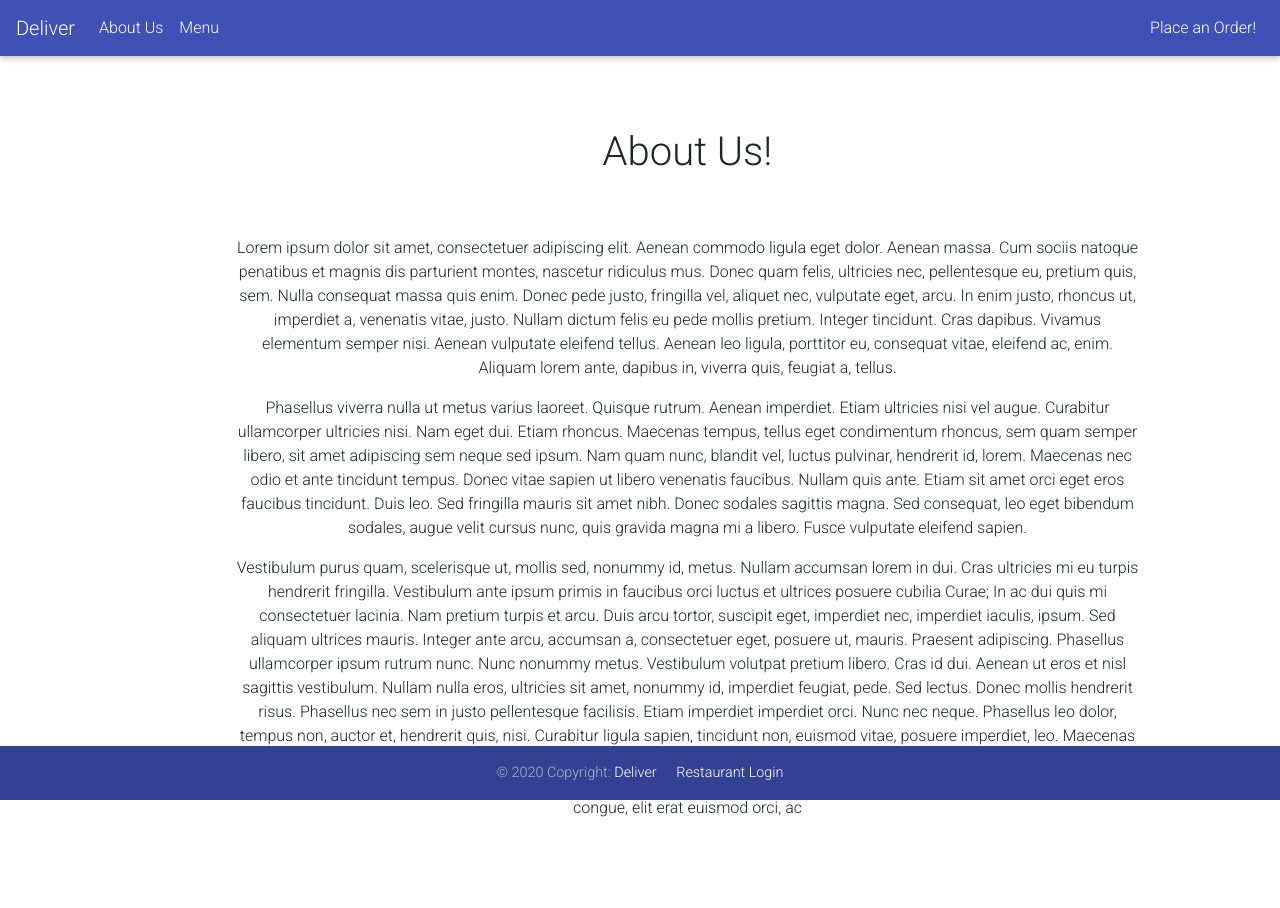
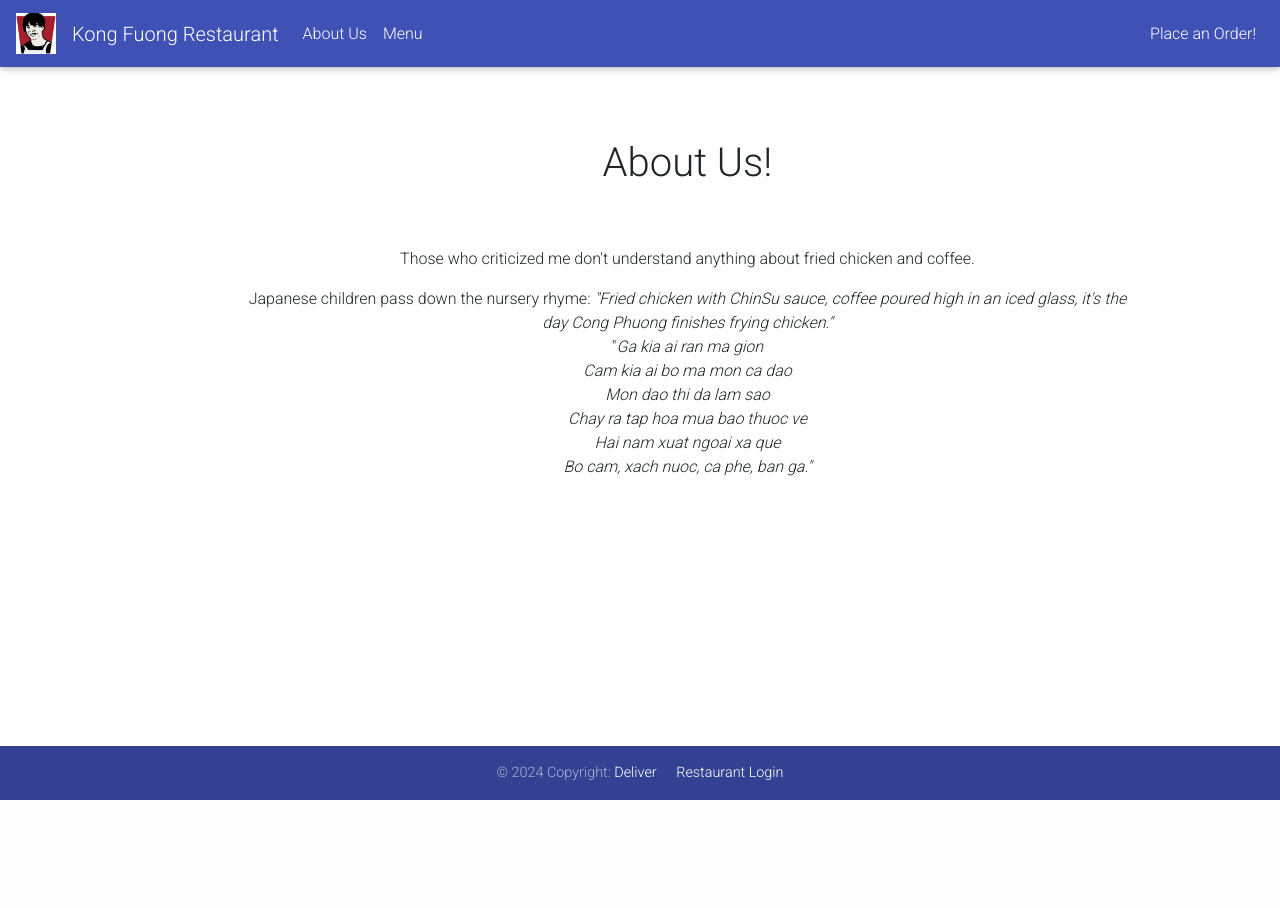
Before and after one commit to tungne1311/BTL-N13, a Django app: page /about/ in a window 1280 px wide. After the commit the page ends 800 px from the top, so only its background shows below. Run offline with Django 5.2, Linux system fonts and the light colour scheme; some libraries are stand-ins or nearby versions.

Commit message:
thay doi giao dien

```diff
--- a/customer/templates/customer/about.html
+++ b/customer/templates/customer/about.html
@@ -9,9 +9,21 @@
     </div>
     <div class="row justify-content-center mt-1">
         <div class="col-md-10 col-sm-12 offset-md-1 p-4 text-center">
-            <p>Lorem ipsum dolor sit amet, consectetuer adipiscing elit. Aenean commodo ligula eget dolor. Aenean massa. Cum sociis natoque penatibus et magnis dis parturient montes, nascetur ridiculus mus. Donec quam felis, ultricies nec, pellentesque eu, pretium quis, sem. Nulla consequat massa quis enim. Donec pede justo, fringilla vel, aliquet nec, vulputate eget, arcu. In enim justo, rhoncus ut, imperdiet a, venenatis vitae, justo. Nullam dictum felis eu pede mollis pretium. Integer tincidunt. Cras dapibus. Vivamus elementum semper nisi. Aenean vulputate eleifend tellus. Aenean leo ligula, porttitor eu, consequat vitae, eleifend ac, enim. Aliquam lorem ante, dapibus in, viverra quis, feugiat a, tellus.</p>
-            <p>Phasellus viverra nulla ut metus varius laoreet. Quisque rutrum. Aenean imperdiet. Etiam ultricies nisi vel augue. Curabitur ullamcorper ultricies nisi. Nam eget dui. Etiam rhoncus. Maecenas tempus, tellus eget condimentum rhoncus, sem quam semper libero, sit amet adipiscing sem neque sed ipsum. Nam quam nunc, blandit vel, luctus pulvinar, hendrerit id, lorem. Maecenas nec odio et ante tincidunt tempus. Donec vitae sapien ut libero venenatis faucibus. Nullam quis ante. Etiam sit amet orci eget eros faucibus tincidunt. Duis leo. Sed fringilla mauris sit amet nibh. Donec sodales sagittis magna. Sed consequat, leo eget bibendum sodales, augue velit cursus nunc, quis gravida magna mi a libero. Fusce vulputate eleifend sapien.</p>
-            <p>Vestibulum purus quam, scelerisque ut, mollis sed, nonummy id, metus. Nullam accumsan lorem in dui. Cras ultricies mi eu turpis hendrerit fringilla. Vestibulum ante ipsum primis in faucibus orci luctus et ultrices posuere cubilia Curae; In ac dui quis mi consectetuer lacinia. Nam pretium turpis et arcu. Duis arcu tortor, suscipit eget, imperdiet nec, imperdiet iaculis, ipsum. Sed aliquam ultrices mauris. Integer ante arcu, accumsan a, consectetuer eget, posuere ut, mauris. Praesent adipiscing. Phasellus ullamcorper ipsum rutrum nunc. Nunc nonummy metus. Vestibulum volutpat pretium libero. Cras id dui. Aenean ut eros et nisl sagittis vestibulum. Nullam nulla eros, ultricies sit amet, nonummy id, imperdiet feugiat, pede. Sed lectus. Donec mollis hendrerit risus. Phasellus nec sem in justo pellentesque facilisis. Etiam imperdiet imperdiet orci. Nunc nec neque. Phasellus leo dolor, tempus non, auctor et, hendrerit quis, nisi. Curabitur ligula sapien, tincidunt non, euismod vitae, posuere imperdiet, leo. Maecenas malesuada. Praesent congue erat at massa. Sed cursus turpis vitae tortor. Donec posuere vulputate arcu. Phasellus accumsan cursus velit. Vestibulum ante ipsum primis in faucibus orci luctus et ultrices posuere cubilia Curae; Sed aliquam, nisi quis porttitor congue, elit erat euismod orci, ac</p>
+            <p>Those who criticized me don't understand anything about fried chicken and coffee.</p>
+            <p>Japanese children pass down the nursery rhyme: <i>"Fried chicken with ChinSu sauce, coffee poured high in an iced glass, it's the day Cong Phuong finishes frying chicken."</i>
+                <br>
+                "<i>Ga kia ai ran ma gion</i>
+                <br>
+                <i>Cam kia ai bo ma mon ca dao</i>
+                <br>
+                <i>Mon dao thi da lam sao</i>
+                <br>
+                <i>Chay ra tap hoa mua bao thuoc ve</i>
+                <br>
+                <i>Hai nam xuat ngoai xa que</i>
+                <br>
+                <i>Bo cam, xach nuoc, ca phe, ban ga."</i>
+            </p>
         </div>
     </div>
 </div>
--- a/customer/templates/customer/base.html
+++ b/customer/templates/customer/base.html
@@ -3,7 +3,8 @@
 <head>
     <meta charset="UTF-8">
     <meta name="viewport" content="width=device-width", inital-scale=1.0, shrink-to-fit=no">
-    <title>Deliver</title>
+    <meta name="author" content="sinhvienbuudien">
+    <title>Kong Fuong Restaurant</title>
 
     <!-- Font Awesome -->
 <link rel="stylesheet" href="https://use.fontawesome.com/releases/v5.8.2/css/all.css">
--- a/customer/templates/customer/footer.html
+++ b/customer/templates/customer/footer.html
@@ -1,5 +1,5 @@
 <footer class="page-footer font-small indigo fixed-bottom">
-    <div class="footer-copyright text-center py-3">&copy; 2020 Copyright:
+    <div class="footer-copyright text-center py-3">&copy; 2024 Copyright:
         <a href="http://localhost:8000">Deliver</a>
         <a class="ml-3" href="{% url 'dashboard' %}"> Restaurant Login</a>
     </div>
--- a/customer/templates/customer/navigation.html
+++ b/customer/templates/customer/navigation.html
@@ -1,12 +1,17 @@
+{% load static %}
+
 <nav class="navbar navbar-expand-lg navbar-dark indigo">
-  <a class="navbar-brand" href="{% url 'index' %}">Deliver</a>
+  <a class="navbar-brand d-flex align-items-center" href="{% url 'index' %}">
+    <img src="{% static 'images/logo.png' %}" alt="Deliver Logo" style="width: 40px; height: auto;" class="mr-3">
+    Kong Fuong Restaurant
+  </a>
   <button class="navbar-toggler" type="button" data-toggle="collapse" data-target="#navbarNav" aria-controls="navbarNav" aria-expanded="false" aria-label="Toggle navigation">
     <span class="navbar-toggler-icon"></span>
   </button>
   <div class="collapse navbar-collapse" id="navbarNav">
     <ul class="navbar-nav mr-auto">
       <li class="nav-item">
-        <a class="nav-link" href="{% url 'about' %}">About Us</span></a>
+        <a class="nav-link" href="{% url 'about' %}">About Us</a>
       </li>
       <li class="nav-item">
         <a class="nav-link" href="{% url 'menu' %}">Menu</a>
```
Also changed, not shown: customer/static/images/logo.png (added), db.sqlite3.
